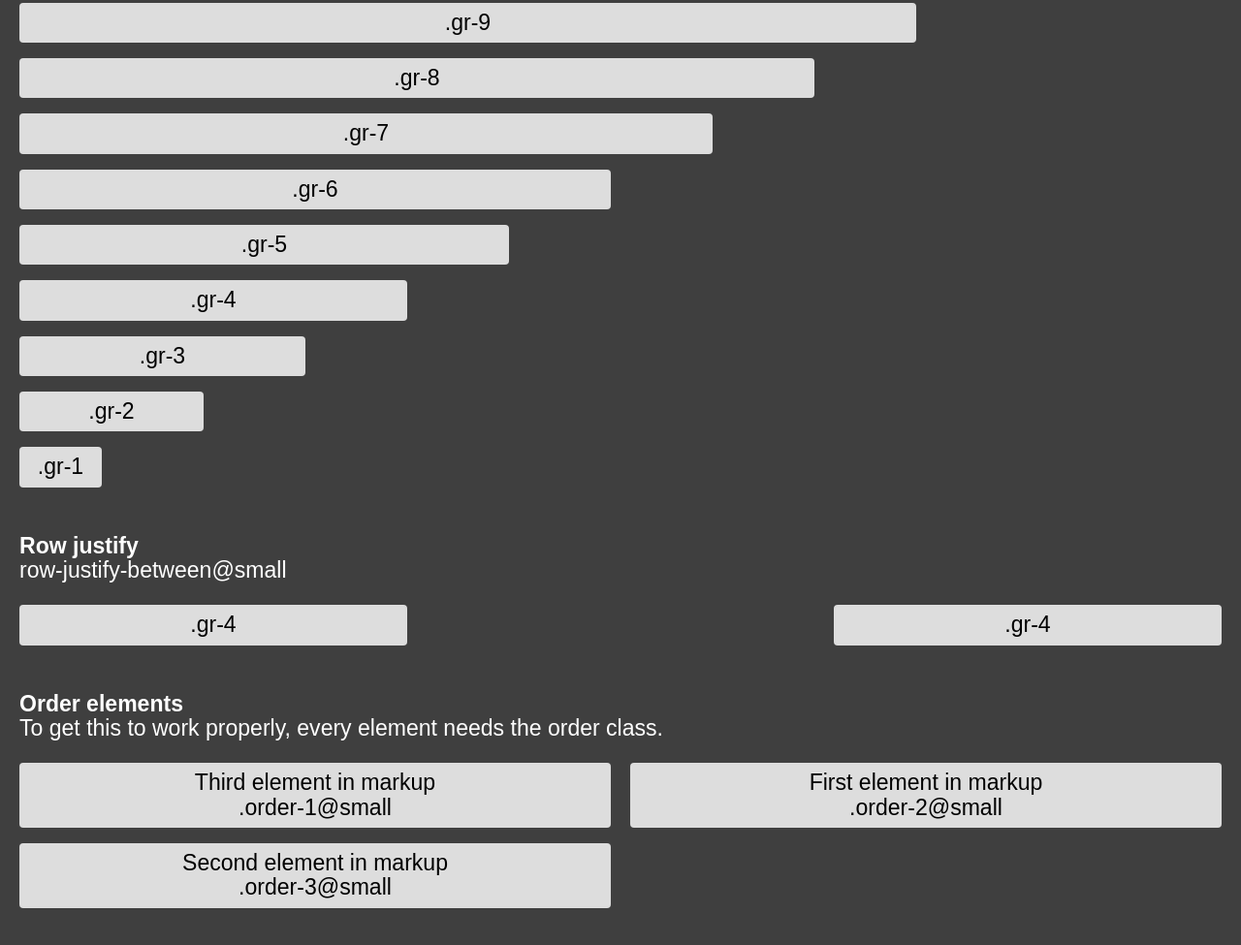
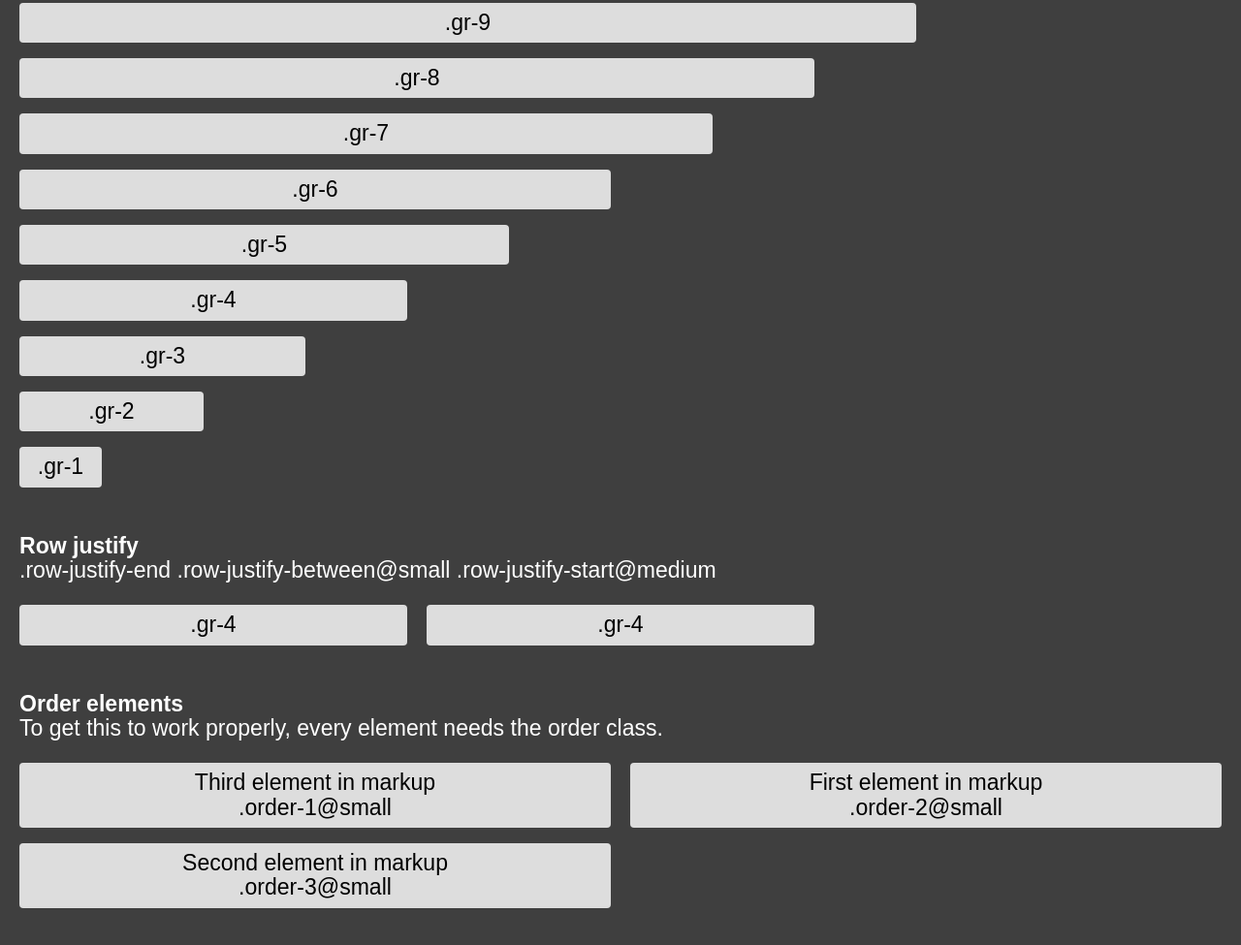
Before and after one commit to hi-digital/easy-flex, a website built with Vite: page demo/index.html in a window 1280 px wide. Shown: the part 632-1607 px from the top of the page at 97% size. Built offline with nearby package versions, Linux system fonts and the light colour scheme.

Commit message:
Updated row media states

```diff
--- a/demo/index.html
+++ b/demo/index.html
@@ -123,11 +123,11 @@
                 <div class="gr-12">
                     <h2 class="demo__subtitle">Row justify</h2>
                     <p class="demo__paragraph demo__paragraph--mb">
-                        row-justify-between@small
+                        .row-justify-end .row-justify-between@small .row-justify-start@medium
                     </p>
                 </div>
             </div>
-            <div class="row row-justify-between@small">
+            <div class="row row-justify-end row-justify-between@small row-justify-start@medium">
                 <div class="gr-4">
                     <code>.gr-4</code>
                 </div>
--- a/src/scss/_mixins.scss
+++ b/src/scss/_mixins.scss
@@ -44,26 +44,6 @@
           margin-left: math.div(map-get($gutter-widths, $key), -2);
           margin-right: math.div(map-get($gutter-widths, $key), -2);
         }
-
-        &-justify-between\@#{$key} {
-          justify-content: space-between;
-        }
-
-        &-justify-around\@#{$key} {
-          justify-content: space-around;
-        }
-
-        &-justify-even\@#{$key} {
-          justify-content: space-evenly;
-        }
-
-        &-no-wrap\@#{$key} {
-          flex-flow: column nowrap;
-        }
-
-        &-wrap\@#{$key} {
-          flex-flow: row wrap;
-        }
       }
     }
 
@@ -91,8 +71,45 @@
       justify-content: space-evenly;
     }
 
+    &-justify-end {
+      justify-content: flex-end;
+    }
+
     &-no-wrap {
       flex-flow: column nowrap;
+    }
+
+    @each $key, $value in $breakpoints {
+      @include respond-to($key) {
+
+        &-justify-between\@#{$key} {
+          justify-content: space-between;
+        }
+
+        &-justify-around\@#{$key} {
+          justify-content: space-around;
+        }
+
+        &-justify-even\@#{$key} {
+          justify-content: space-evenly;
+        }
+
+        &-justify-start\@#{$key} {
+          justify-content: flex-start;
+        }
+
+        &-justify-end\@#{$key} {
+          justify-content: flex-end;
+        }
+
+        &-no-wrap\@#{$key} {
+          flex-flow: column nowrap;
+        }
+
+        &-wrap\@#{$key} {
+          flex-flow: row wrap;
+        }
+      }
     }
   }
 }
```
